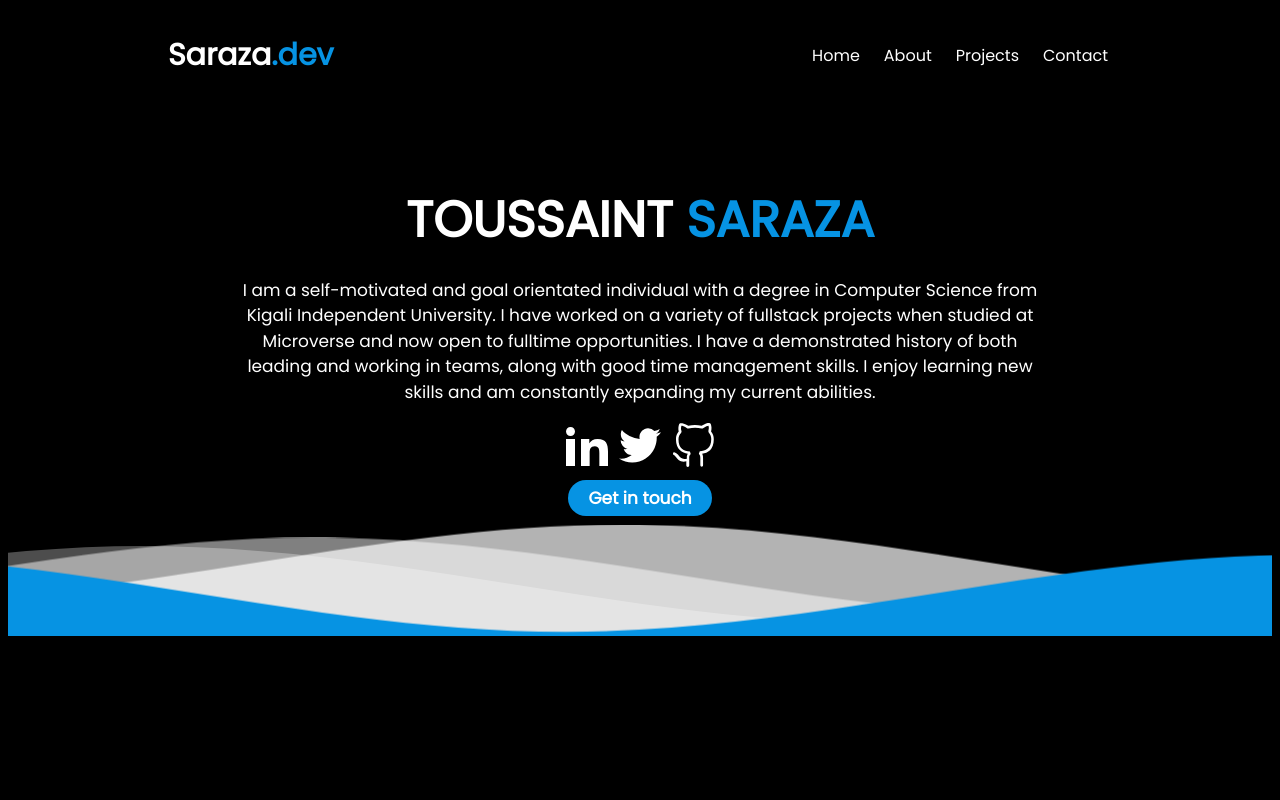
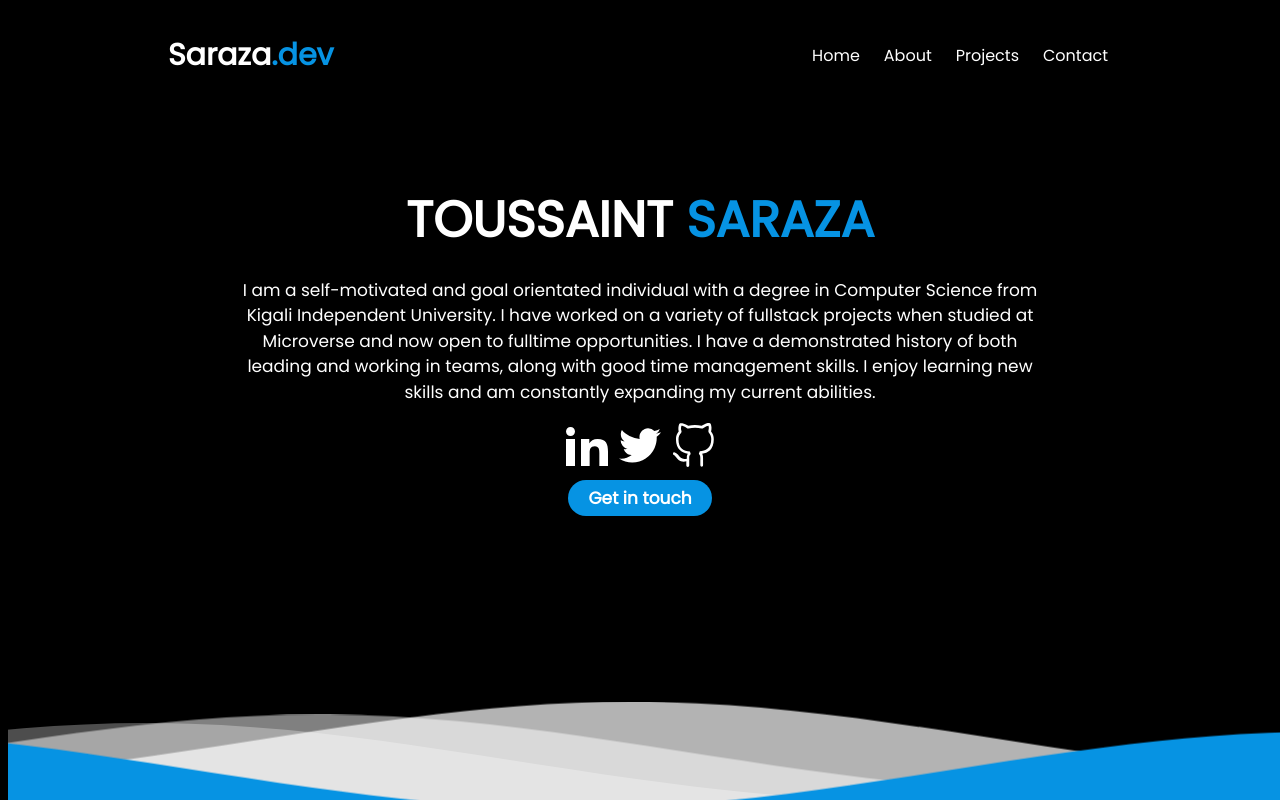
Before and after one commit to sarazaToussaint/Saraza-dev, a React (Create React App) app: page / in a window 1280 px wide. Built offline with nearby package versions, Linux system fonts and the light colour scheme.

Commit message:
Position the waves container div at the bottom

```diff
--- a/src/App.css
+++ b/src/App.css
@@ -223,11 +223,17 @@ button {
   animation: slideInFromLeft 1s ease-in;
 }
 
+.waves-container {
+  position: fixed;
+  bottom: 0;
+  width: 100%;
+}
+
 .waves {
   position: relative;
   width: 100%;
   height: 15vh;
-  margin-bottom: -7px; /* Fix for safari gap */
+  margin-bottom: -20px; /* Fix for safari gap */
   min-height: 100px;
   max-height: 150px;
   z-index: 100;
```
